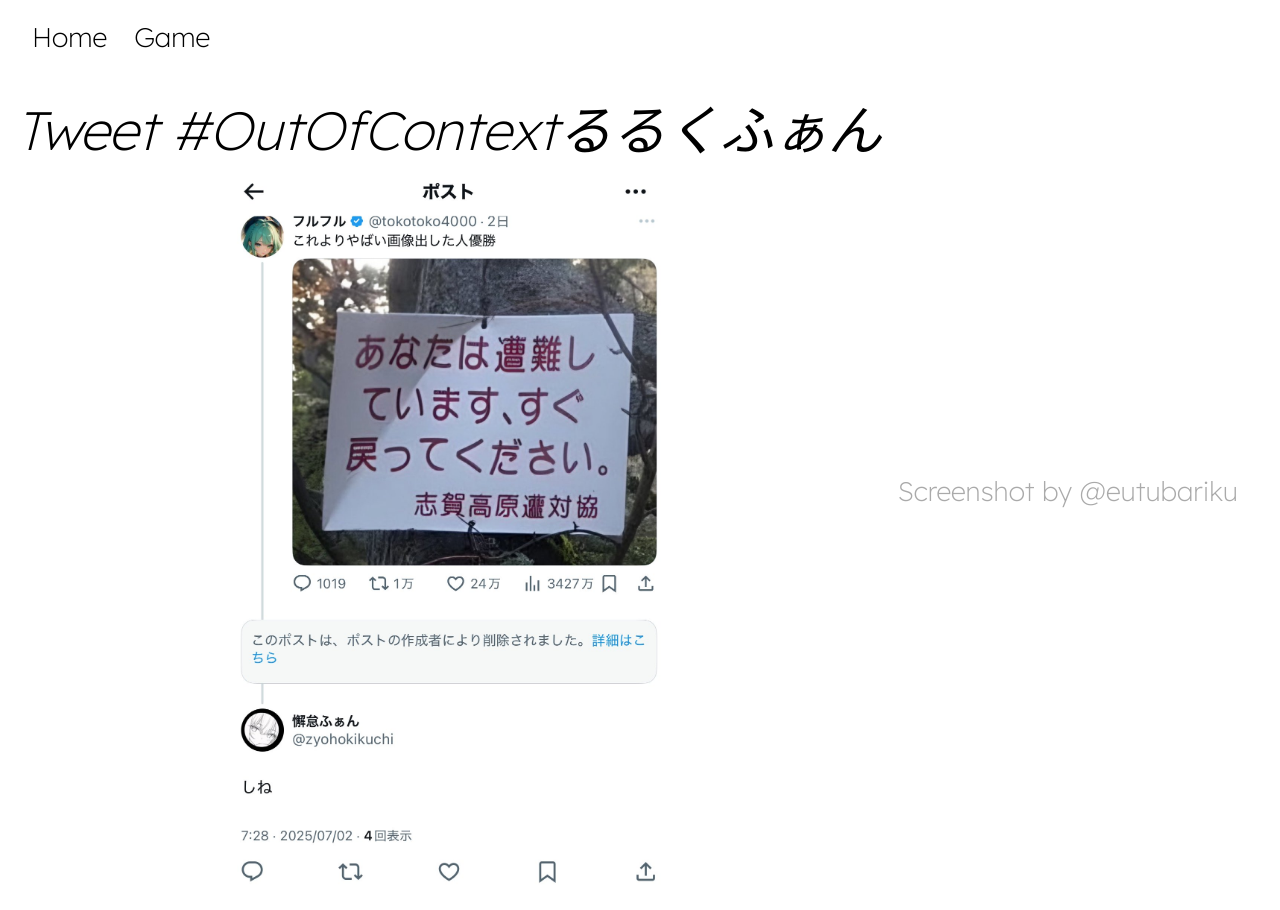
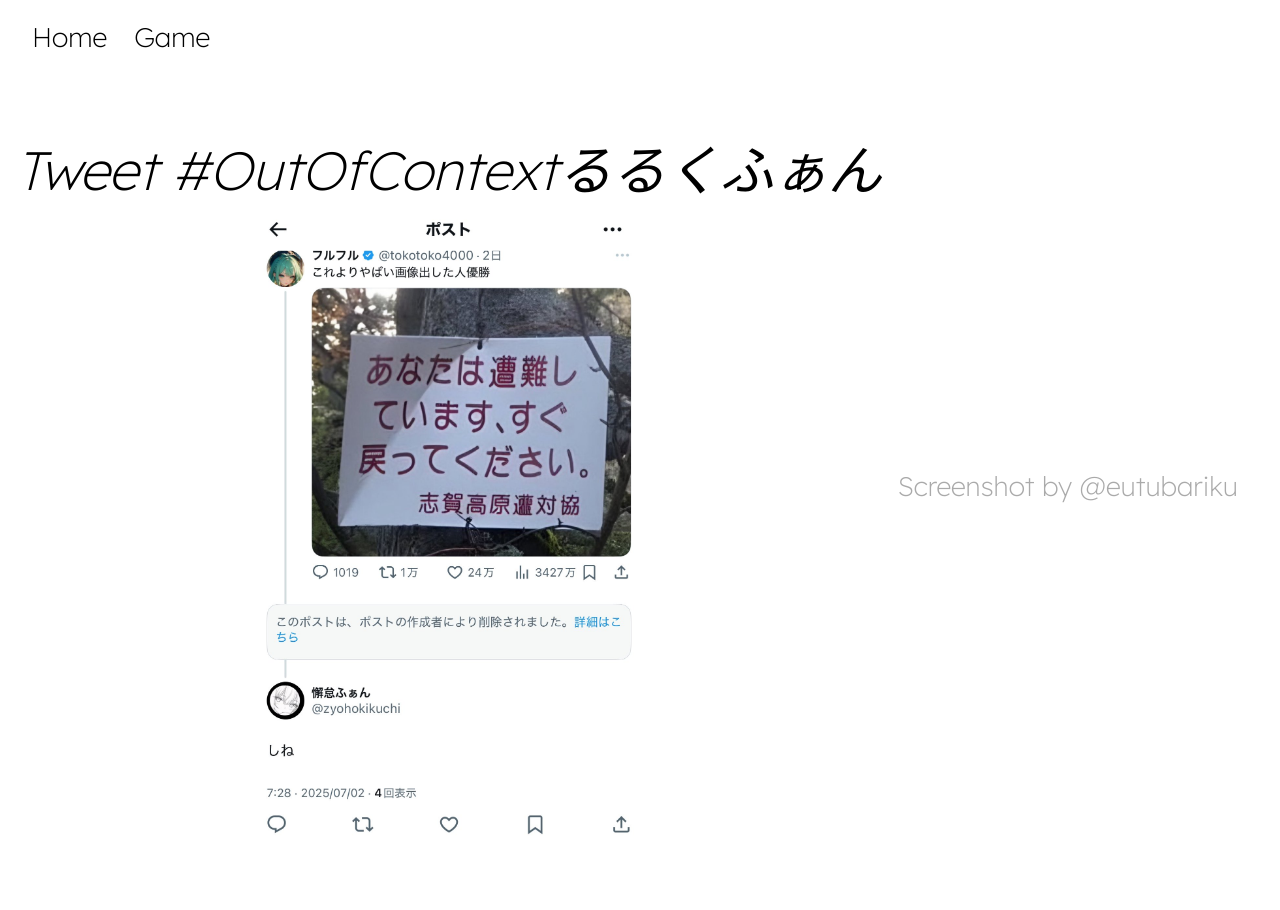
Before and after one commit to liruru/Runachas, a Jekyll site: the page built from index.html, in a window 1280 px wide. Built offline with Jekyll 4.4.1, drawn with Linux system fonts in a browser that asks for light colours.

Commit message:
Update index.html
画像サイズを変更

```diff
--- a/index.html
+++ b/index.html
@@ -4,6 +4,6 @@ layout: default
 
 <div class="center">
   <h2 class='fade'><i><a href='https://x.com/intent/post?url=&hashtags=OutOfContext%E3%82%8B%E3%82%8B%E3%81%8F%E3%81%B5%E3%81%81%E3%82%93'>Tweet #OutOfContextるるくふぁん</a></i></h1>
-  <img src="{{ '/assets/images/shine.jpg' | relative_url }}" alt="Out of Context 懈怠ふぁん" style="max-width:80vw; max-height:80vh;" class='fade-delay'>
+  <img src="{{ '/assets/images/shine.jpg' | relative_url }}" alt="Out of Context 懈怠ふぁん" style="max-width:80vw; max-height:70vh;" class='fade-delay'>
 </div>
 <p style='color: #aaa'>Screenshot by @eutubariku</p>
```
